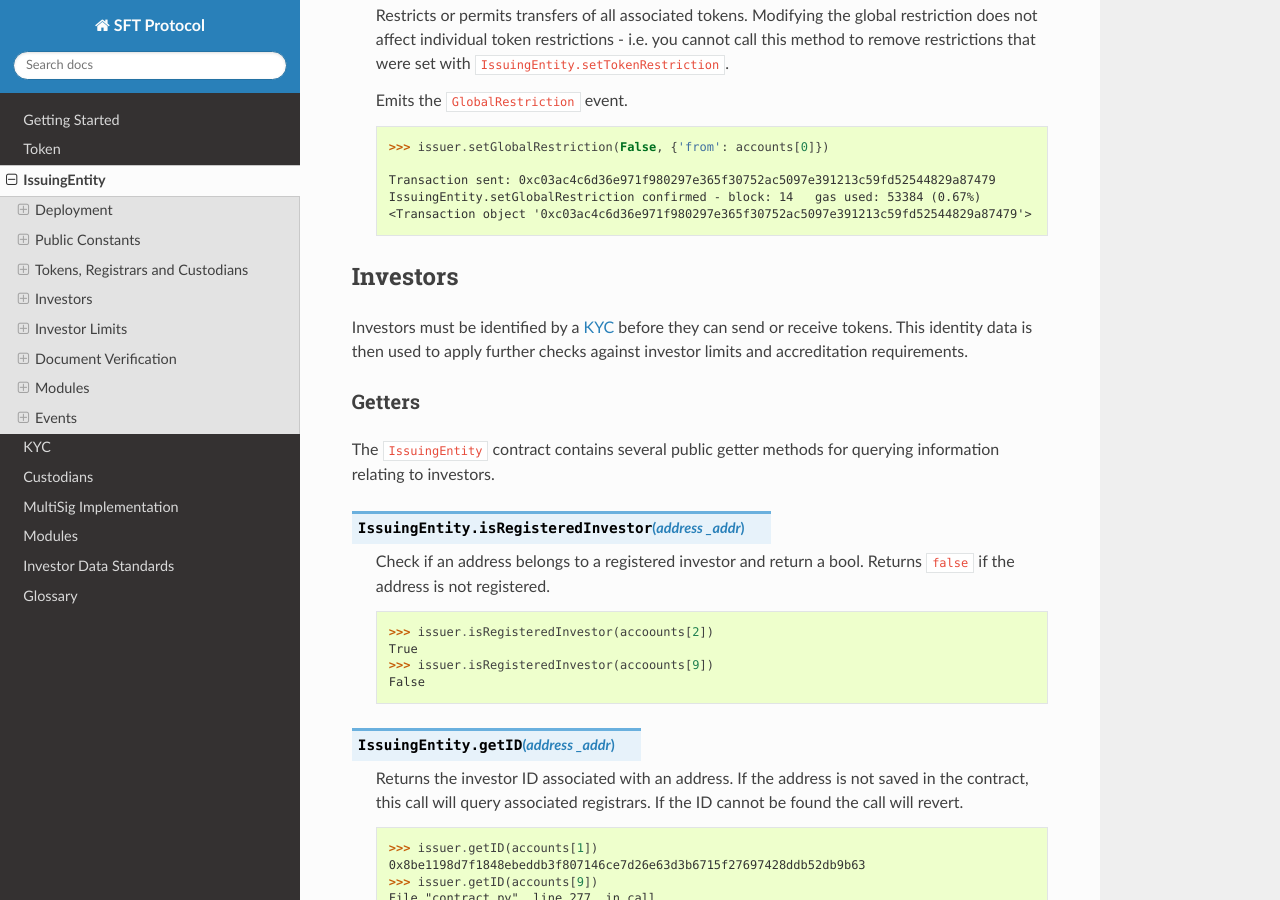
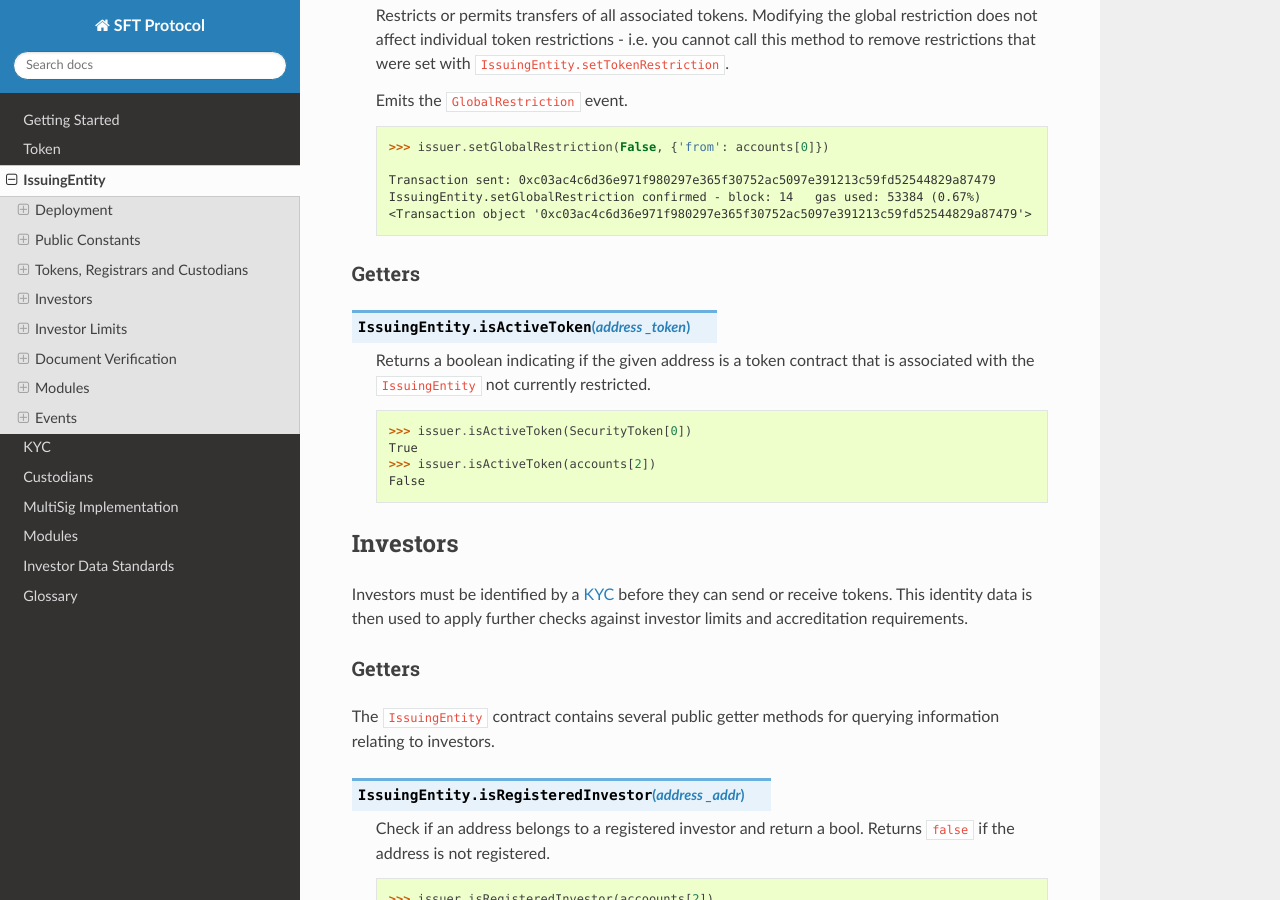
Before and after one commit to zerolawtech/SFT-Protocol, a Sphinx documentation site: the page built from docs/issuing-entity.rst, in a window 1280 px wide and 900 px high, scrolled down 3389 px. Built offline with Sphinx 7.4.7 and the Read the Docs theme 2.0.0, drawn with Linux system fonts in a browser that asks for light colours.

```diff
--- a/docs/issuing-entity.rst
+++ b/docs/issuing-entity.rst
@@ -166,6 +166,20 @@
         Transaction sent: 0xc03ac4c6d36e971f980297e365f30752ac5097e391213c59fd52544829a87479
         IssuingEntity.setGlobalRestriction confirmed - block: 14   gas used: 53384 (0.67%)
         <Transaction object '0xc03ac4c6d36e971f980297e365f30752ac5097e391213c59fd52544829a87479'>
+
+Getters
+-------
+
+.. method:: IssuingEntity.isActiveToken(address _token)
+
+    Returns a boolean indicating if the given address is a token contract that is associated with the ``IssuingEntity`` not currently restricted.
+
+    .. code-block:: python
+
+        >>> issuer.isActiveToken(SecurityToken[0])
+        True
+        >>> issuer.isActiveToken(accounts[2])
+        False
 
 Investors
 =========
```
Also changed, not shown: 1 other file.
